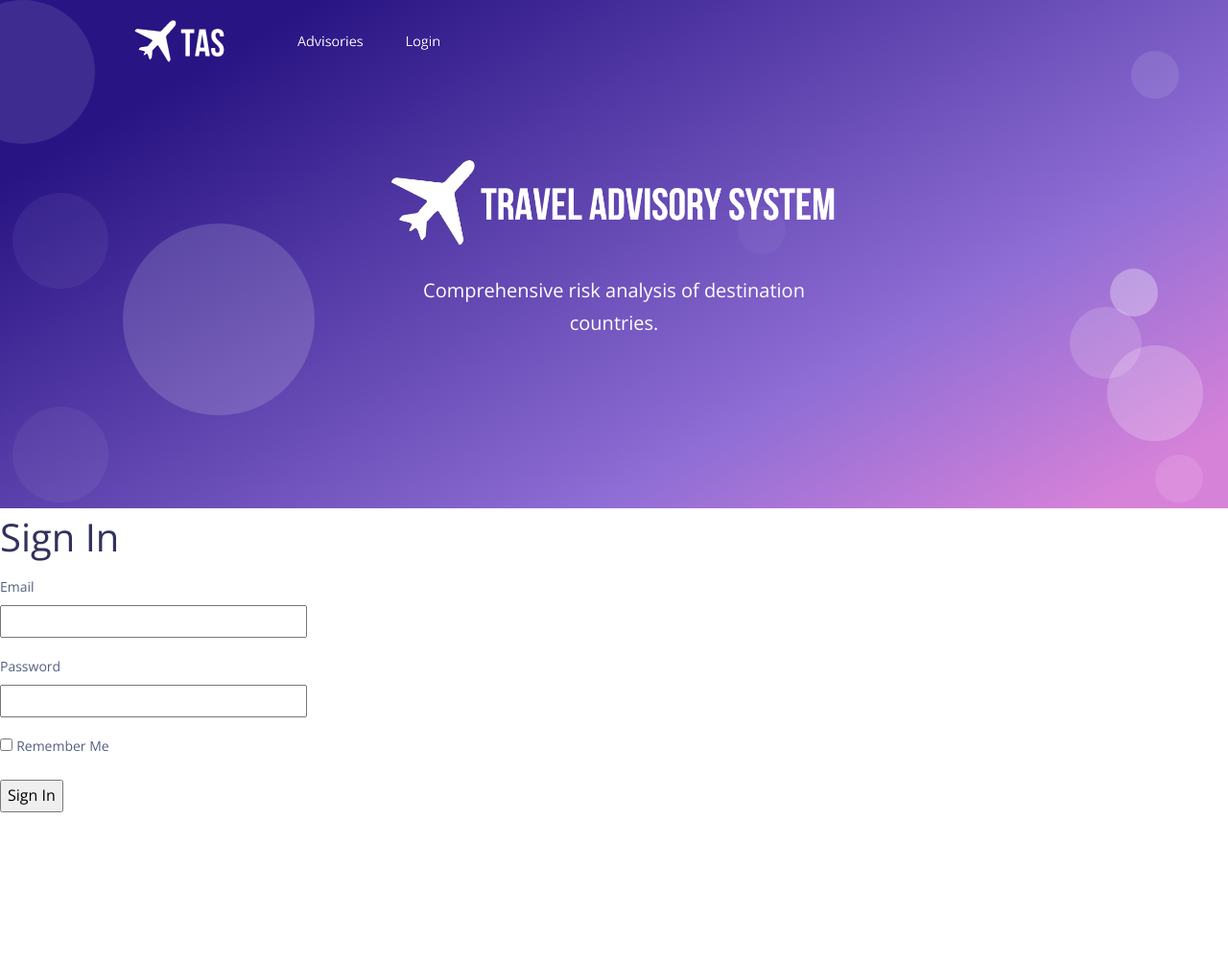
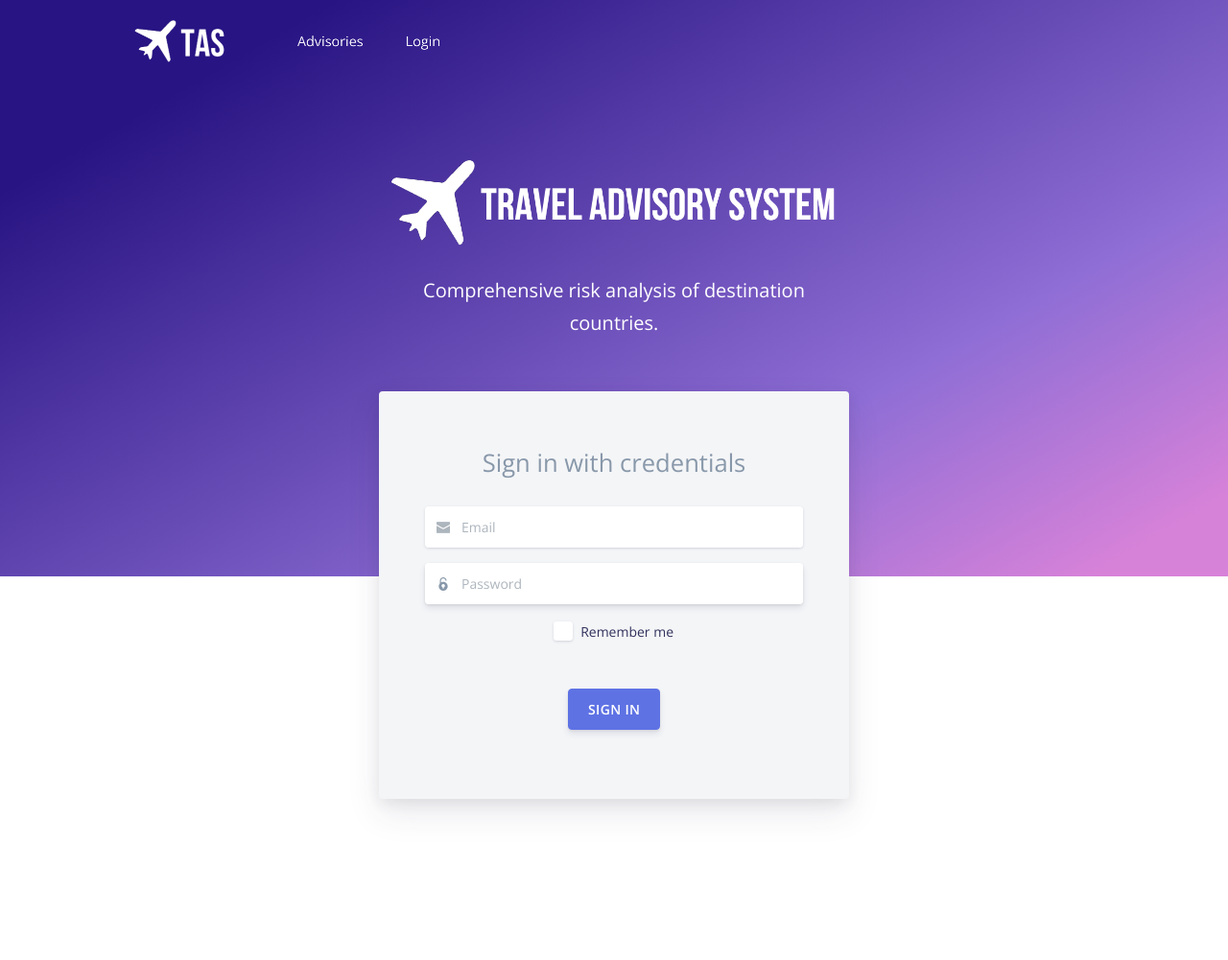
Before and after one commit to viper12358/Travel-Adisory-System, a Flask app: page /login.html in a window 1280 px wide. Shown: the whole page at 96% size. Before the commit the page ends 847 px from the top, so only its background shows below. Run offline with Flask 2, Linux system fonts and the light colour scheme; some libraries are stand-ins or nearby versions.

Commit message:
fix login form

```diff
--- a/app/forms.py
+++ b/app/forms.py
@@ -3,7 +3,7 @@ from wtforms import StringField, PasswordField, BooleanField, SubmitField
 from wtforms.validators import DataRequired
 
 class LoginForm(FlaskForm):
-    username = StringField('Email', validators=[DataRequired()])
-    password = PasswordField('Password', validators=[DataRequired()])
+    username = StringField('email', validators=[DataRequired()])
+    password = PasswordField('password', validators=[DataRequired()])
     remember_me = BooleanField('Remember Me')
     submit = SubmitField('Sign In')
--- a/app/templates/fakeIndex.html
+++ b/app/templates/fakeIndex.html
@@ -46,9 +46,9 @@
               <span class="nav-link-inner--text">Advisories</span>
             </a>
           <li class="nav-item dropdown">
-            <a href="#" class="nav-link" data-toggle="dropdown" href="#" role="button" onclick="window.location.href = './login.html'">
+            <a href="#" class="nav-link" data-toggle="dropdown" href="#" role="button">
               <i class="ni ni-collection d-lg-none"></i>
-                  <span class="nav-link-inner--text">Login</span>
+              <span class="nav-link-inner--text">Login</span>
             </a>
           </li>
         </ul>
@@ -56,9 +56,9 @@
     </div>
   </nav>
   <!-- End Navbar -->
-  <div class="wrapper">
+  <div class="wrapper" style="overflow:hidden;">
     <div class="section section-hero section-shaped">
-      <div class="shape shape-style-1 shape-primary">
+      <div class="shape  shape-primary" style="height: 60%;">
         <span class="span-150"></span>
         <span class="span-50"></span>
         <span class="span-50"></span>
@@ -70,6 +70,8 @@
         <span class="span-50"></span>
         <span class="span-100"></span>
       </div>
+
+
       <div class="page-header">
         <div class="container shape-container d-flex align-items-center py-lg">
           <div class="col px-0">
@@ -77,26 +79,25 @@
               <div class="col-lg-6 text-center">
                 <img src="./static/img/Logo.png" style="width: 500px;" class="img-fluid">
                 <p class="lead text-white">Comprehensive risk analysis of destination countries.</p>
+
+                  {% block content %}
+                  {% endblock %}
+
+                          </div>
+                        </h2>
+                        </div>
+
               </div>
             </div>
           </div>
         </div>
       </div>
-    </div>
-        {% with messages = get_flashed_messages() %}
-        {% if messages %}
-        <ul>
-            {% for message in messages %}
-            <li>{{ message }}</li>
-            {% endfor %}
-        </ul>
-        {% endif %}
-        {% endwith %}
-        {% block content %}{% endblock %}
+
+
 
   <!--   JS Files   -->
   <script src="./static/js/core/jquery.min.js" type="text/javascript"></script>
-  <script src="./static/js/core/popper.min.js" type="text/javascript"></script>
+  <script src="./static/js/core/popper.min.js" type="text/javascrip`t"></script>
   <script src="./static/js/core/bootstrap.min.js" type="text/javascript"></script>
   <script src="./static/js/plugins/perfect-scrollbar.jquery.min.js"></script>
   <script src="./static/js/plugins/bootstrap-switch.js"></script>
--- a/app/templates/login.html
+++ b/app/templates/login.html
@@ -1,26 +1,64 @@
 {% extends "fakeIndex.html" %}
 
 {% block content %}
-    <h1>Sign In</h1>
-    <form action="" method="post" novalidate>
-        {{ form.hidden_tag() }}
-        <p>
-            {{ form.username.label }}<br>
-            {{ form.username(size=32) }}<br>
-            <!-- loop to check for error, this message will appear if you have empty email -->
-            {% for error in form.username.errors %}
-            <span style="color: red;">[{{ error }}]</span>
-            {% endfor %}
-        </p>
-        <p>
-            {{ form.password.label }}<br>
-            {{ form.password(size=32) }}<br>
-            <!-- loop to check for error, this message will appear if you have empty password -->
-            {% for error in form.password.errors %}
-            <span style="color: red;">[{{ error }}]</span>
-            {% endfor %}
-        </p>
-        <p>{{ form.remember_me() }} {{ form.remember_me.label }}</p>
-        <p>{{ form.submit() }}</p>
-    </form>
+<div class="section section-components pb-0" id="section-components">
+        <h2>
+          <br>
+
+            <div class="card bg-secondary shadow border-0 justify-content-center" style="margin-top:-15%;">
+          <div class="card-body px-md-5 py-md-5">
+            <div class="text-center text-muted mb-4">
+              <small>Sign in with credentials</small>
+
+              <!-- MESSAGES HERE -->
+              {% with messages = get_flashed_messages() %}
+              {% if messages %}
+              <ul>
+                  {% for message in messages %}
+                  <li>{{ message }}</li>
+                  {% endfor %}
+              </ul>
+              {% endif %}
+              {% endwith %}
+              <!-- MESSAGES HERE -->
+
+              <!-- ERRORS HERE -->
+              {% for error in form.password.errors %}
+              <div style="margin-top: 10px;" class="alert alert-default" role="alert">
+              {{error}}
+              </div>
+
+              {% endfor %}
+              <!-- ERRORS HERE -->
+
+            </div>
+            <form role="form" action="" method="post" novalidate>
+              <div class="form-group mb-3">
+                <div class="input-group input-group-alternative">
+                  <div class="input-group-prepend">
+                    <span class="input-group-text"><i class="ni ni-email-83"></i></span>
+                  </div>
+                  <input class="form-control" name="email" placeholder="Email" type="email">
+                </div>
+              </div>
+              <div class="form-group focused">
+                <div class="input-group input-group-alternative">
+                  <div class="input-group-prepend">
+                    <span class="input-group-text"><i class="ni ni-lock-circle-open"></i></span>
+                  </div>
+                  <input class="form-control" name="password" placeholder="Password" type="password">
+                </div>
+              </div>
+              <div class="custom-control custom-control-alternative custom-checkbox">
+                <input class="custom-control-input" id=" customCheckLogin" type="checkbox">
+                <label class="custom-control-label" for=" customCheckLogin"><span>Remember me</span></label>
+              </div>
+
+              <div class="text-center">
+                <button type="submit" id="submit" name="submit" class="btn btn-primary my-4">Sign in</button>
+                  </div>
+                </form>
+              </div>
+            </div>
+            </div>
 {% endblock %}
```
Also changed, not shown: 1 other file.
